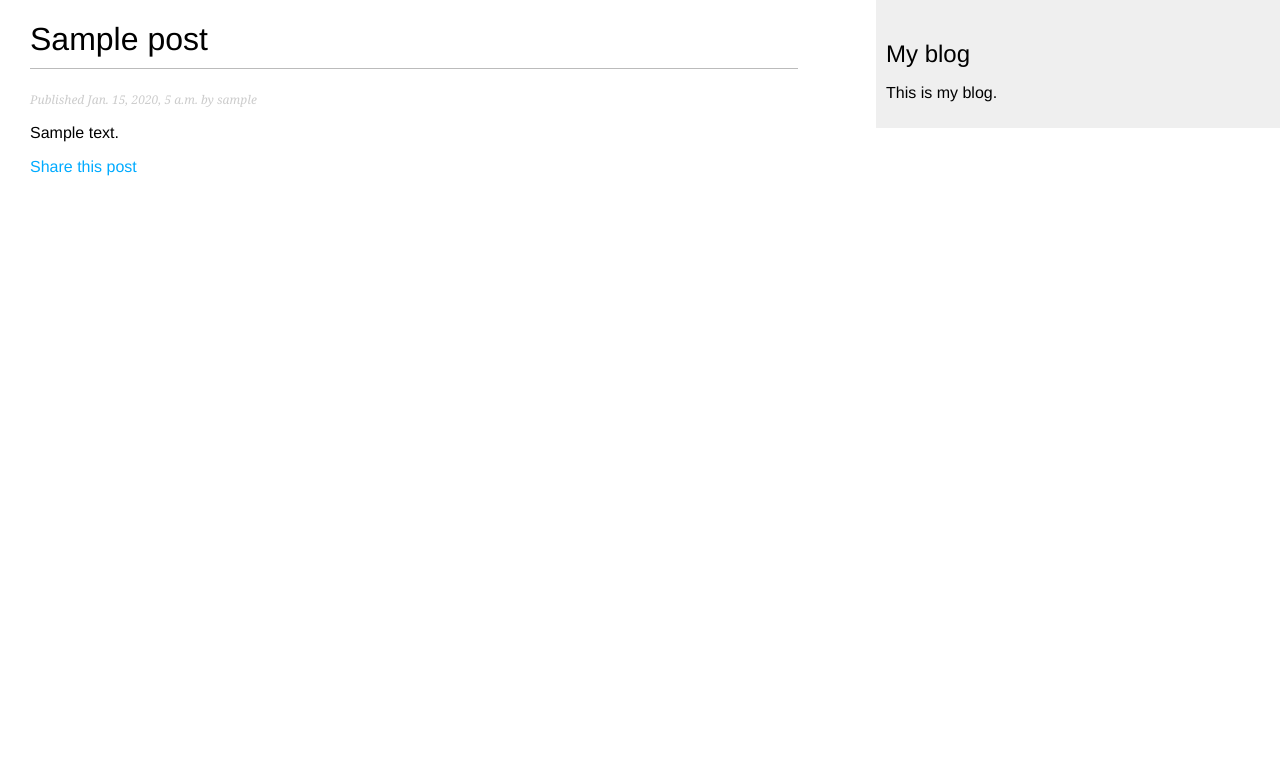
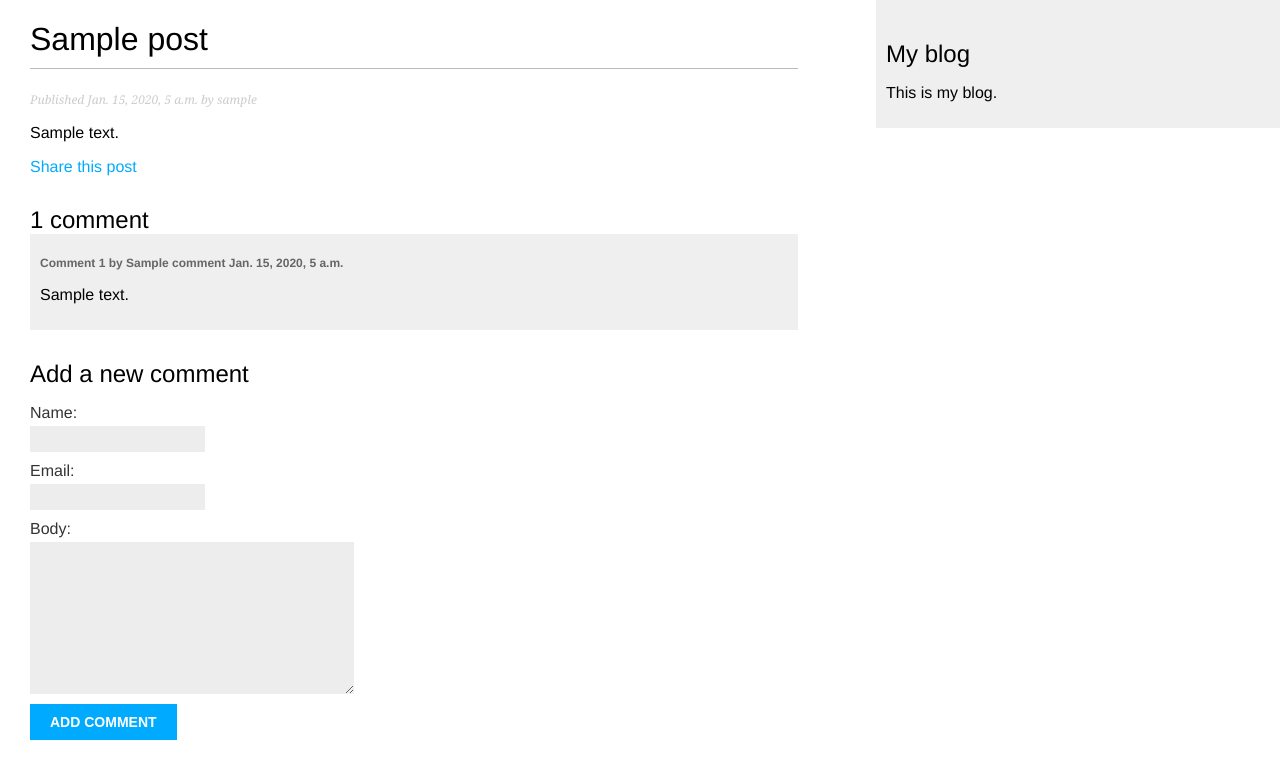
Before and after one commit to PaulWaldo/django3-by-example, a Django app: a page that uses mysite/blog/templates/blog/post/detail.html in a window 1280 px wide. Shown: the top 779 px of the page. Run offline with Django 3.2, Linux system fonts and the light colour scheme; tables that the repository leaves empty hold one stand-in row (values such as "Sample post").

Commit message:
Adds commenting capability

```diff
--- a/mysite/blog/forms.py
+++ b/mysite/blog/forms.py
@@ -1,4 +1,6 @@
 from django import forms
+
+from .models import Comment
 
 
 class EmailPostForm(forms.Form):
@@ -6,3 +8,9 @@ class EmailPostForm(forms.Form):
     email = forms.EmailField()
     to = forms.EmailField()
     comments = forms.CharField(required=False, widget=forms.Textarea)
+
+
+class CommentForm(forms.ModelForm):
+    class Meta:
+        model = Comment
+        fields = ("name", "email", "body")
--- a/mysite/blog/models.py
+++ b/mysite/blog/models.py
@@ -35,3 +35,19 @@ class Post(models.Model):
             "blog:post_detail",
             args=[self.publish.year, self.publish.month, self.publish.day, self.slug],
         )
+
+
+class Comment(models.Model):
+    post = models.ForeignKey(Post, on_delete=models.CASCADE, related_name="comments")
+    name = models.CharField(max_length=80)
+    email = models.EmailField()
+    body = models.TextField()
+    created = models.DateTimeField(auto_now_add=True)
+    updated = models.DateTimeField(auto_now=True)
+    active = models.BooleanField(default=True)
+
+    class Meta:
+        ordering = ("created",)
+
+    def __str__(self):
+        return f"Comment by {self.name} on {self.post}"
--- a/mysite/blog/templates/blog/post/detail.html
+++ b/mysite/blog/templates/blog/post/detail.html
@@ -7,8 +7,34 @@
   </p>
   {{ post.body|linebreaks }}
   <p>
-  <a href="{% url "blog:post_share" post.id %}">
-    Share this post
-  </a>
-</p>
+    <a href="{% url "blog:post_share" post.id %}">
+      Share this post
+    </a>
+  </p>
+  {% with comments.count as total_comments %}
+    <h2>
+      {{ total_comments }} comment{{ total_comments|pluralize }}
+    </h2>
+  {% endwith %}
+  {% for comment in comments %}
+  <div class="comment">
+    <p class="info">
+      Comment {{ forloop.counter }} by {{ comment.name }}
+      {{ comment.created }}
+    </p>
+    {{ comment.body|linebreaks }}
+  </div>
+  {% empty %}
+    <p>There are no comments yet.</p>
+  {% endfor %}
+  {% if new_comment %}
+    <h2>Your comment has been added.</h2>
+  {% else %}
+    <h2>Add a new comment</h2>
+    <form method="post">
+      {{ comment_form.as_p }}
+      {% csrf_token %}
+      <p><input type="submit" value="Add comment"></p>
+    </form>
+  {% endif %}
 {% endblock %}
--- a/mysite/blog/views.py
+++ b/mysite/blog/views.py
@@ -3,8 +3,8 @@ from django.core.paginator import EmptyPage, PageNotAnInteger, Paginator
 from django.shortcuts import get_object_or_404, render
 from django.views.generic import ListView
 
-from .forms import EmailPostForm
-from .models import Post
+from .forms import CommentForm, EmailPostForm
+from .models import Comment, Post
 
 
 class PostListView(ListView):
@@ -23,7 +23,31 @@ def post_detail(request, year, month, day, post):
         publish__month=month,
         publish__day=day,
     )
-    return render(request, "blog/post/detail.html", {"post": post})
+    # List of active comments for this post
+    comments = post.comments.filter(active=True)
+    new_comment = None
+    if request.method == "POST":
+        # A comment was posted
+        comment_form = CommentForm(data=request.POST)
+        if comment_form.is_valid():
+            # Create Comment object but don't save to database yet
+            new_comment = comment_form.save(commit=False)
+            # Assign the current post to the comment
+            new_comment.post = post
+            # Save the comment to the database
+            new_comment.save()
+    else:
+        comment_form = CommentForm()
+    return render(
+        request,
+        "blog/post/detail.html",
+        {
+            "post": post,
+            "comments": comments,
+            "new_comment": new_comment,
+            "comment_form": comment_form,
+        },
+    )
 
 
 def post_share(request, post_id):
```
Also changed, not shown: mysite/blog/admin.py (+14 -2 lines), mysite/blog/migrations/0003_comment.py (added).
